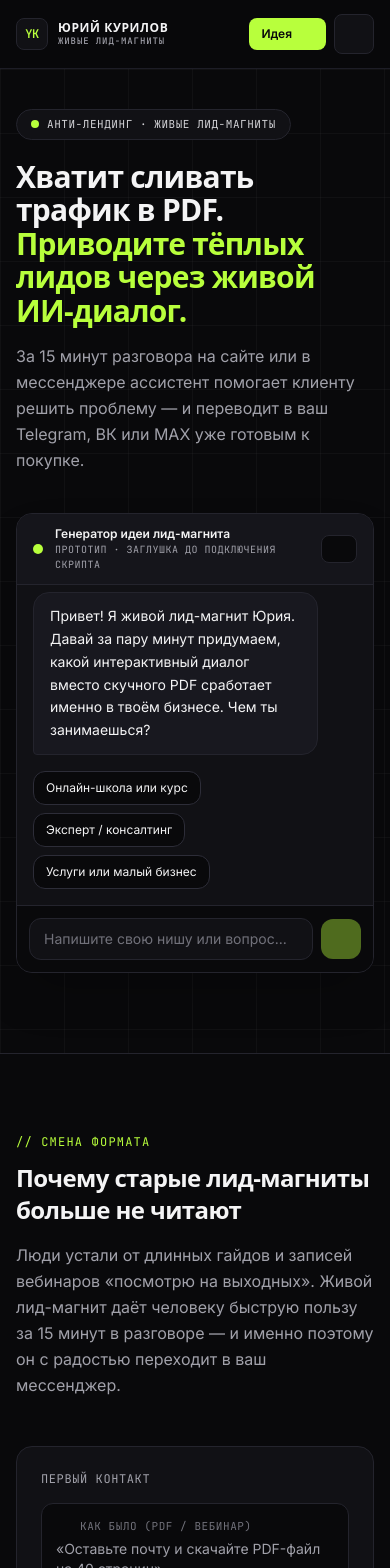
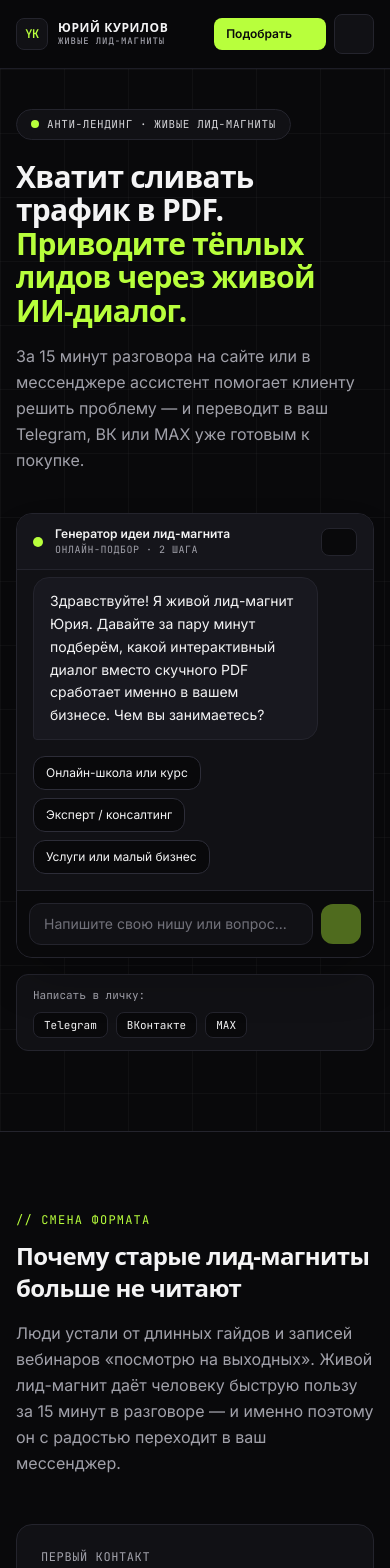
Before and after one commit to ykurilov/lead-magnet-portfolio, a React (Vite) app: page / in a window 390 px wide. Shown: the top 1568 px of the page. Built offline with nearby package versions, Linux system fonts and the light colour scheme; some icons are missing; a web font is replaced by a local one.

Commit message:
style: unify tone to вы, remove draft label from UI, add mobile messenger bar

```diff
--- a/src/App.tsx
+++ b/src/App.tsx
@@ -228,6 +228,24 @@ export function App() {
 
               <div className="lg:col-span-6" data-hero-stagger>
                 <HeroAgentWidget externalPromptTrigger={dialogFocusTick} />
+                <div className="mt-4 flex flex-wrap items-center justify-between gap-2 rounded-xl border border-[#24242D] bg-[#111115] px-4 py-3 sm:hidden">
+                  <span className="font-mono text-[11px] text-[#A1A1AA]">
+                    Написать в личку:
+                  </span>
+                  <div className="flex items-center gap-2">
+                    {SITE_CONFIG.messengers.map((m) => (
+                      <a
+                        key={m.id}
+                        href={m.href}
+                        target="_blank"
+                        rel="noopener noreferrer"
+                        className="rounded-lg border border-[#24242D] bg-[#09090B] px-2.5 py-1 font-mono text-[11px] text-[#F4F4F5]"
+                      >
+                        {m.label}
+                      </a>
+                    ))}
+                  </div>
+                </div>
               </div>
             </div>
           </div>
--- a/src/components/HeroAgentWidget.tsx
+++ b/src/components/HeroAgentWidget.tsx
@@ -41,7 +41,7 @@ export function HeroAgentWidget({ externalPromptTrigger = 0 }: HeroAgentWidgetPr
     {
       id: 'init-1',
       role: 'agent',
-      text: 'Привет! Я живой лид-магнит Юрия. Давай за пару минут придумаем, какой интерактивный диалог вместо скучного PDF сработает именно в твоём бизнесе. Чем ты занимаешься?',
+      text: 'Здравствуйте! Я живой лид-магнит Юрия. Давайте за пару минут подберём, какой интерактивный диалог вместо скучного PDF сработает именно в вашем бизнесе. Чем вы занимаетесь?',
     },
   ])
   const [stage, setStage] = useState<'niche' | 'goal' | 'done'>('niche')
@@ -89,7 +89,7 @@ export function HeroAgentWidget({ externalPromptTrigger = 0 }: HeroAgentWidgetPr
     if (stage === 'niche') {
       setSelectedNiche(trimmed)
       appendAgentReply(
-        `Понял, направление «${trimmed}». А что сейчас важнее всего для твоего клиента в первые 15 минут: понять, с чего начать, или сразу прикинуть бюджет и сроки?`,
+        `Понял, направление «${trimmed}». А что сейчас важнее всего для вашего клиента в первые 15 минут: понять, с чего начать, или сразу прикинуть бюджет и сроки?`,
         'goal',
       )
       return
@@ -97,19 +97,19 @@ export function HeroAgentWidget({ externalPromptTrigger = 0 }: HeroAgentWidgetPr
 
     if (stage === 'goal') {
       const idea = NICHE_IDEAS[selectedNiche] ?? {
-        title: `ИИ-навигатор для ниши «${selectedNiche || 'твоего проекта'}»`,
+        title: `ИИ-навигатор для ниши «${selectedNiche || 'вашего проекта'}»`,
         pitch:
-          'Агент за 10–15 минут выясняет задачу человека, даёт ему первый ощутимый результат прямо в диалоге и мягко переводит в твой мессенджер за деталями.',
+          'Агент за 10–15 минут выясняет задачу человека, даёт ему первый ощутимый результат прямо в диалоге и мягко переводит в ваш мессенджер за деталями.',
       }
       appendAgentReply(
-        `Готово! Для тебя отлично подойдёт формат «${idea.title}». ${idea.pitch} Хочешь докрутить сценарий под твой трафик и увидеть, как это выглядит в деле? Продолжим в удобном мессенджере:`,
+        `Готово! Для вас отлично подойдёт формат «${idea.title}». ${idea.pitch} Хотите докрутить сценарий под ваш трафик и посмотреть, как это работает вживую? Продолжим в удобном мессенджере:`,
         'done',
       )
       return
     }
 
     appendAgentReply(
-      'Отлично! Этот прототип показывает саму механику. Чтобы обсудить реальный запуск под твой проект, просто нажми на любую кнопку мессенджера ниже.',
+      'Отлично! Чтобы обсудить реальный запуск под ваш проект, просто выберите удобный мессенджер ниже.',
       'done',
     )
   }
@@ -123,7 +123,7 @@ export function HeroAgentWidget({ externalPromptTrigger = 0 }: HeroAgentWidgetPr
       {
         id: 'init-reset',
         role: 'agent',
-        text: 'Привет! Я живой лид-магнит Юрия. Давай за пару минут придумаем, какой интерактивный диалог вместо скучного PDF сработает именно в твоём бизнесе. Чем ты занимаешься?',
+        text: 'Здравствуйте! Я живой лид-магнит Юрия. Давайте за пару минут подберём, какой интерактивный диалог вместо скучного PDF сработает именно в вашем бизнесе. Чем вы занимаетесь?',
       },
     ])
   }
@@ -147,7 +147,7 @@ export function HeroAgentWidget({ externalPromptTrigger = 0 }: HeroAgentWidgetPr
               Генератор идеи лид-магнита
             </p>
             <p className="font-mono text-[10px] uppercase tracking-wider text-[#A1A1AA]">
-              Прототип · Заглушка до подключения скрипта
+              Онлайн-подбор · 2 шага
             </p>
           </div>
         </div>
--- a/src/components/Navbar.tsx
+++ b/src/components/Navbar.tsx
@@ -58,7 +58,7 @@ export function Navbar({ onJumpToDialog }: NavbarProps) {
             onClick={onJumpToDialog}
             className="inline-flex items-center gap-1.5 whitespace-nowrap rounded-lg bg-[#B8FF3C] px-3 py-2 text-xs font-semibold text-[#09090B] transition-transform hover:bg-[#CBFF6B] active:scale-[0.98] sm:gap-2 sm:px-4 sm:text-sm"
           >
-            <span className="sm:hidden">Идея</span>
+            <span className="sm:hidden">Подобрать</span>
             <span className="hidden sm:inline">Придумать идею</span>
             <Icon icon="solar:arrow-right-linear" className="h-4 w-4" aria-hidden="true" />
           </button>
```
Also changed, not shown: src/data/portfolioData.ts (+12 -12 lines).
